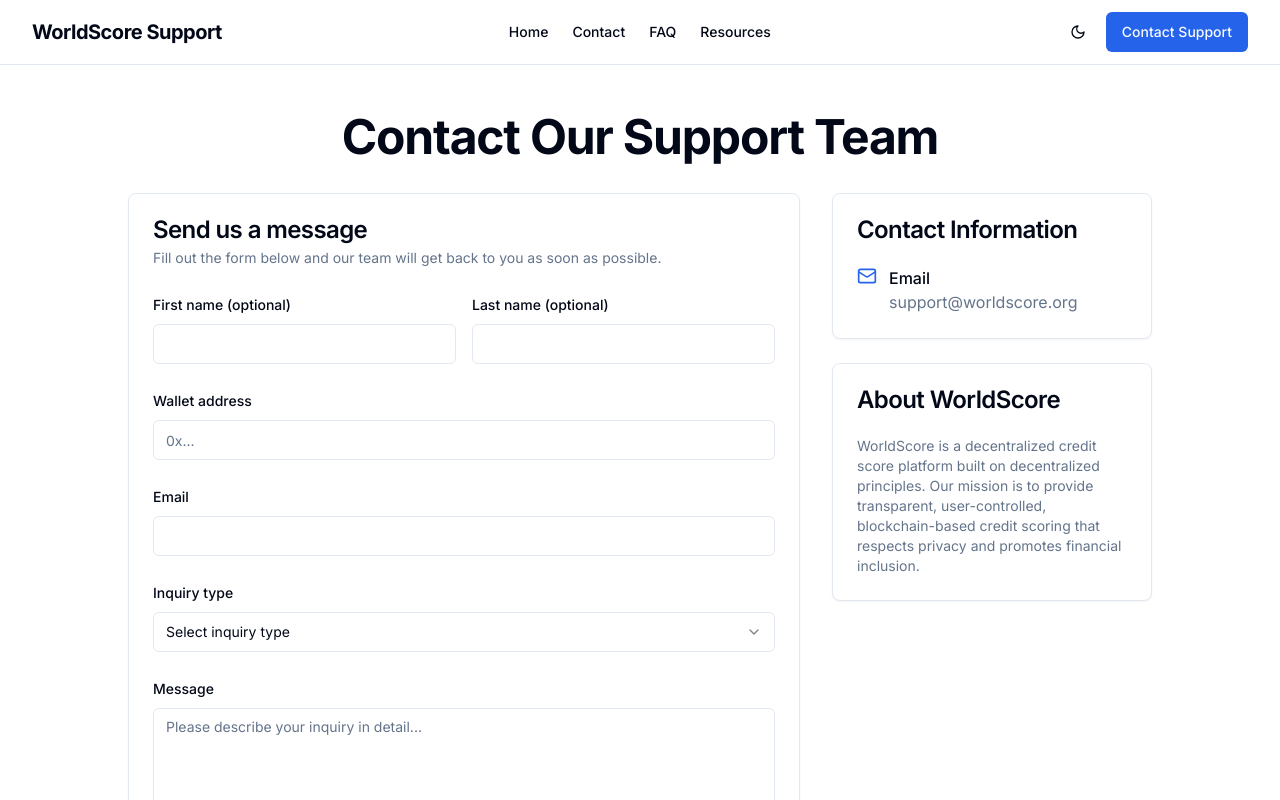
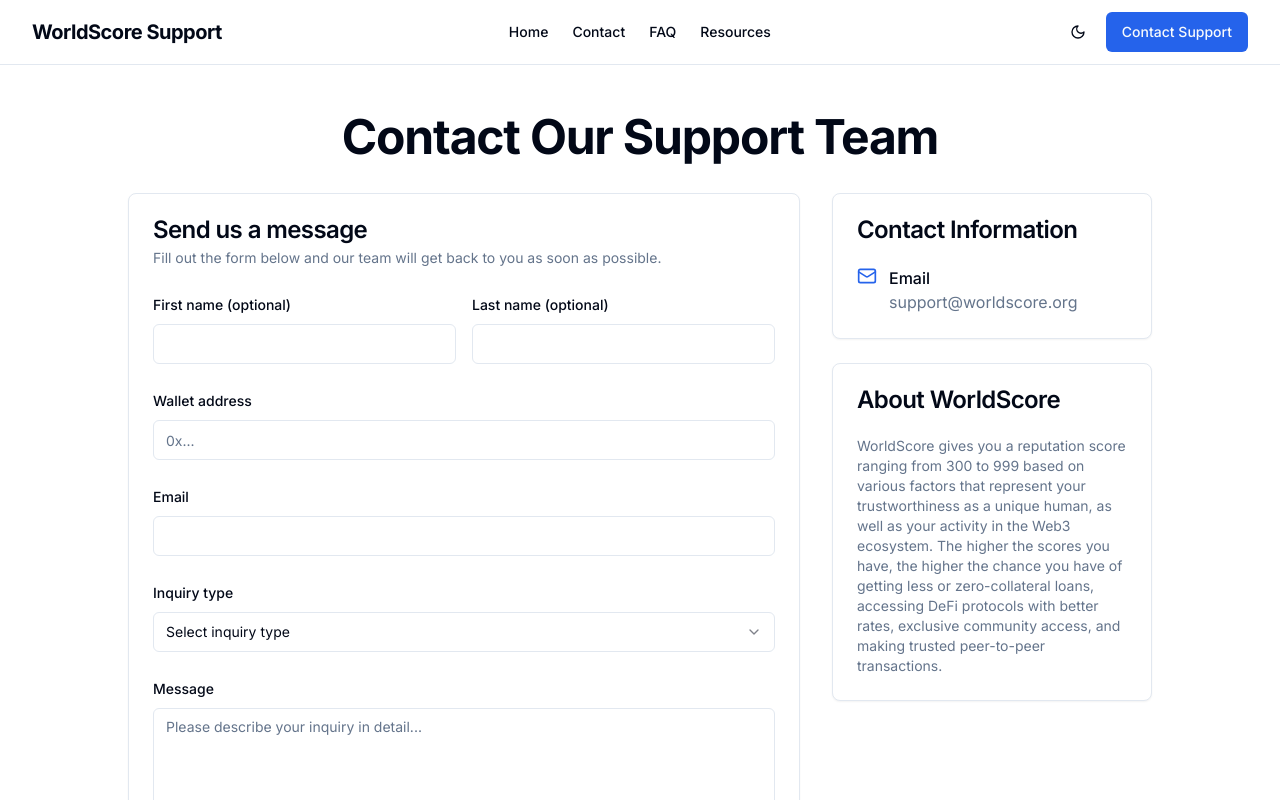
Before and after one commit to pikaimandal/worldscoresupport, a Next.js app: page /contact in a window 1280 px wide. Shown: the top 800 px of the page. Built offline with nearby package versions, Linux system fonts and the light colour scheme.

Commit message:
Revise WorldScore description in contact page
Updated the description of WorldScore to emphasize reputation scoring and benefits in the Web3 ecosystem.

```diff
--- a/app/contact/page.tsx
+++ b/app/contact/page.tsx
@@ -166,9 +166,7 @@ export default function ContactPage() {
               </CardHeader>
               <CardContent>
                 <p className="text-sm text-muted-foreground">
-                  WorldScore is a decentralized credit score platform built on decentralized principles. Our
-                  mission is to provide transparent, user-controlled, blockchain-based credit scoring that respects privacy and promotes
-                  financial inclusion.
+                  WorldScore gives you a reputation score ranging from 300 to 999 based on various factors that represent your trustworthiness as a unique human, as well as your activity in the Web3 ecosystem. The higher the scores you have, the higher the chance you have of getting less or zero-collateral loans, accessing DeFi protocols with better rates, exclusive community access, and making trusted peer-to-peer transactions.
                 </p>
               </CardContent>
             </Card>
```
